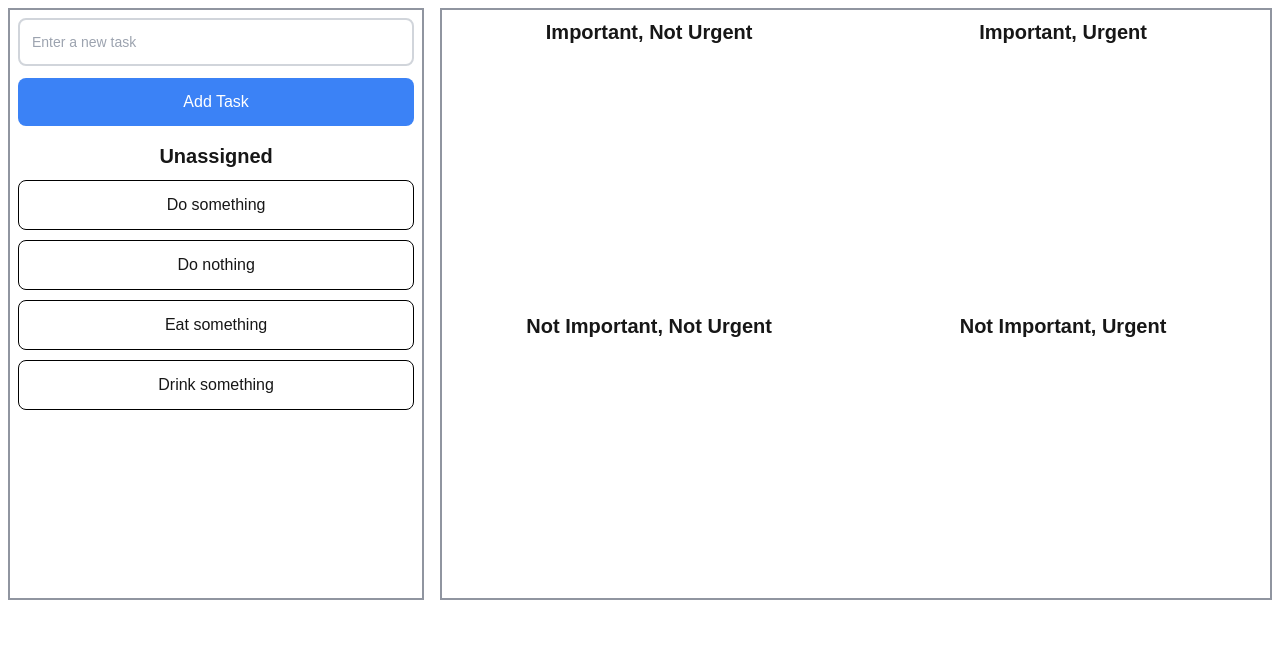
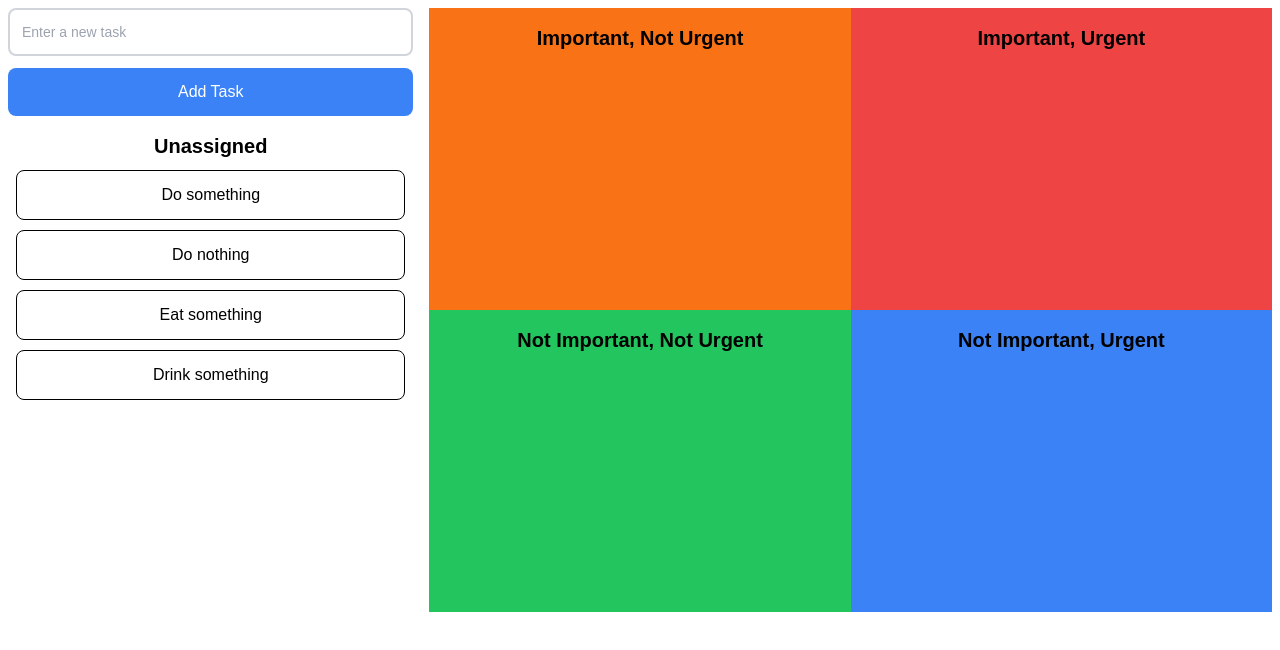
Before and after one commit to srothgan/Eisenhower-ToDo, a Next.js app: page / in a window 1280 px wide. Shown: the top 650 px of the page. Built offline with nearby package versions, Linux system fonts and the light colour scheme.

Commit message:
working add button, bg for eisenhower matrix

```diff
--- a/components/Container.tsx
+++ b/components/Container.tsx
@@ -31,14 +31,20 @@ const Container = () => {
 
   const [activeId, setActiveId] = useState<UniqueIdentifier>();
 
-  const [nextId, setNewId] = useState(1);
+  const [newTask, setNewTask] = useState("");
 
-  const [newTask, setNewTask] = useState(null);
-
-  const addTask = () => {
-    if (!newTask) return;
-    console.log("newTask")
-}
+  const addTask = (event) => {
+    event.preventDefault();  // Prevent the form from causing a page reload
+    if (!newTask) return;    // Check if the input is not empty
+    setItems(prevItems => {
+        return {
+            ...prevItems,
+            container1: [...prevItems.container1, newTask]  // Append new task to container1
+        };
+    });
+    setNewTask('');  // Reset newTask to empty for new input
+    console.log("Task Added:", newTask);  // Log the added task
+};
 
 
   const sensors = useSensors(
@@ -168,8 +174,8 @@ const Container = () => {
         onDragEnd={handleDragEnd}
       >
         {/* SortableContainer */}
-        <div className='w-1/3 block p-2 border-2 border-gray-500/75 m-2'>
-        <form onSubmit={addTask} className="w-full mb-4">
+        <div className='w-1/3 block p-2 '>
+        <form onSubmit={addTask} className="w-full">
             <input
                 type="text"
                 value={newTask}
@@ -177,7 +183,7 @@ const Container = () => {
                 placeholder="Enter a new task"
                 className="w-full p-3 text-sm border-2 border-gray-300 rounded-lg focus:outline-none focus:border-blue-500 transition-colors"
             />
-            <button type="submit" className="mt-3 w-full bg-blue-500 text-white p-3 rounded-lg hover:bg-blue-600 focus:outline-none focus:ring-4 focus:ring-blue-300">
+            <button type="submit" className="mt-3 w-full bg-blue-500 text-white p-3 rounded-lg">
                 Add Task
             </button>
         </form>
@@ -185,28 +191,33 @@ const Container = () => {
             id="container1"
             items={items.container1}
             label="Unassigned"
+            color="bg-white"
             />
         </div>
-        <div className='w-2/3 grid grid-cols-2 gap-4 p-2 border-2 border-gray-500/75 m-2'>
+        <div className='w-2/3 grid grid-cols-2 m-2'>
             <SortableContainer
             id="container2"
             label="Important, Not Urgent"
             items={items.container2}
+            color="bg-orange-500"
             />
             <SortableContainer
             id="container3"
             label="Important, Urgent"
             items={items.container3}
+            color="bg-red-500"
             />
             <SortableContainer
             id="container4"
             label="Not Important, Not Urgent"
             items={items.container4}
+            color="bg-green-500"
             />
             <SortableContainer
             id="container5"
             label="Not Important, Urgent"
             items={items.container5}
+            color="bg-blue-500"
             />
         </div>
         {/* DragOverlay */}
--- a/components/SortableContainer.tsx
+++ b/components/SortableContainer.tsx
@@ -6,17 +6,22 @@ const SortableContainer = ({
   id,
   items,
   label,
+  color
 }: {
   id: string;
   items: string[];
   label: string;
+  color: string;
 }) => {
   const { setNodeRef } = useDroppable({
     id,
   });
   return (
-    <div className="w-full">
-      <h3 className="text-xl font-bold text-center">{label}</h3>
+    <div className={`w-full ${color} text-black p-2 `}>
+      <div className=' pt-2'>
+        <h3 className="text-xl font-bold text-center">{label}</h3>
+      </div>
+
       <SortableContext id={id} items={items} strategy={rectSortingStrategy}>
         <div
           ref={setNodeRef}
```
